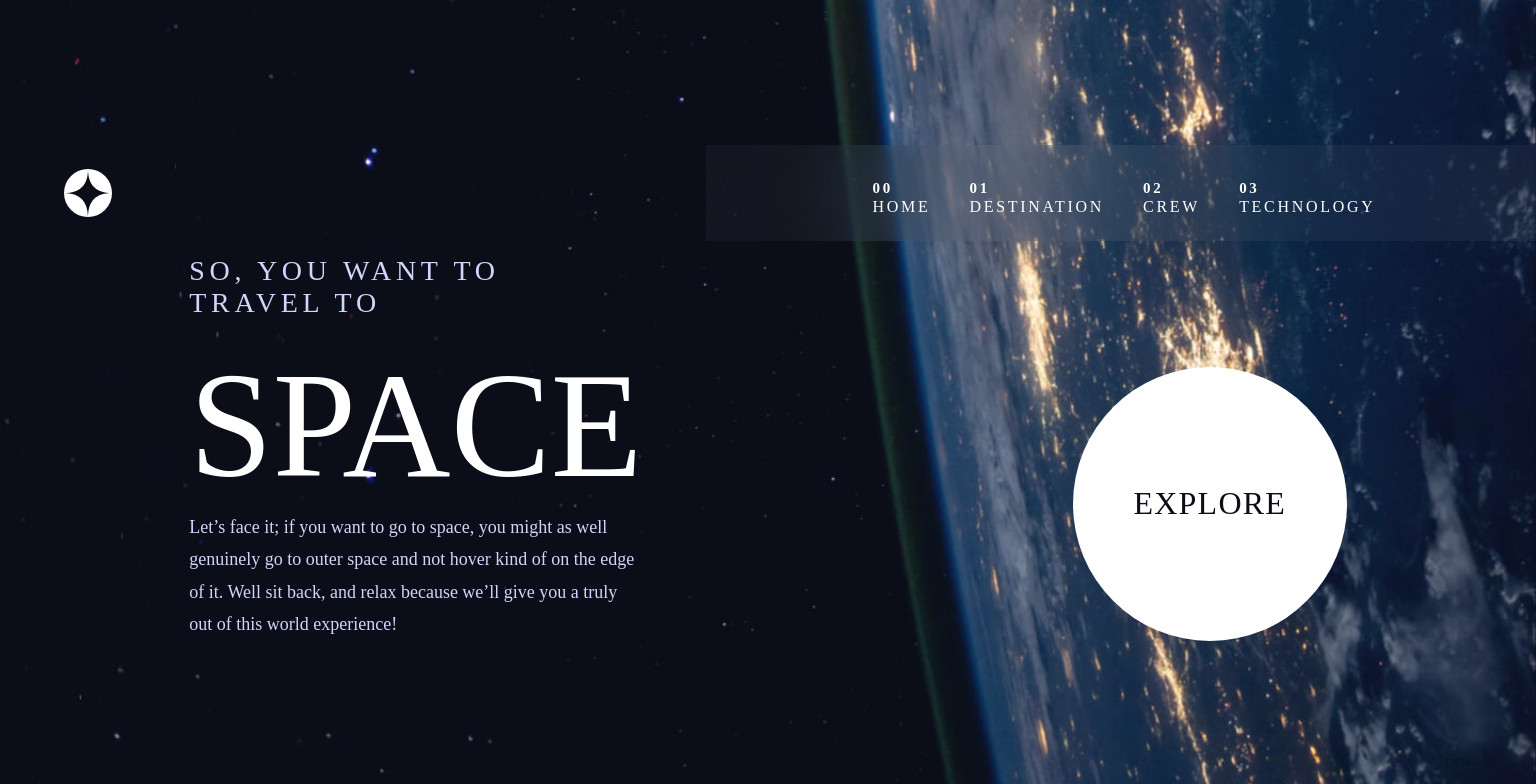
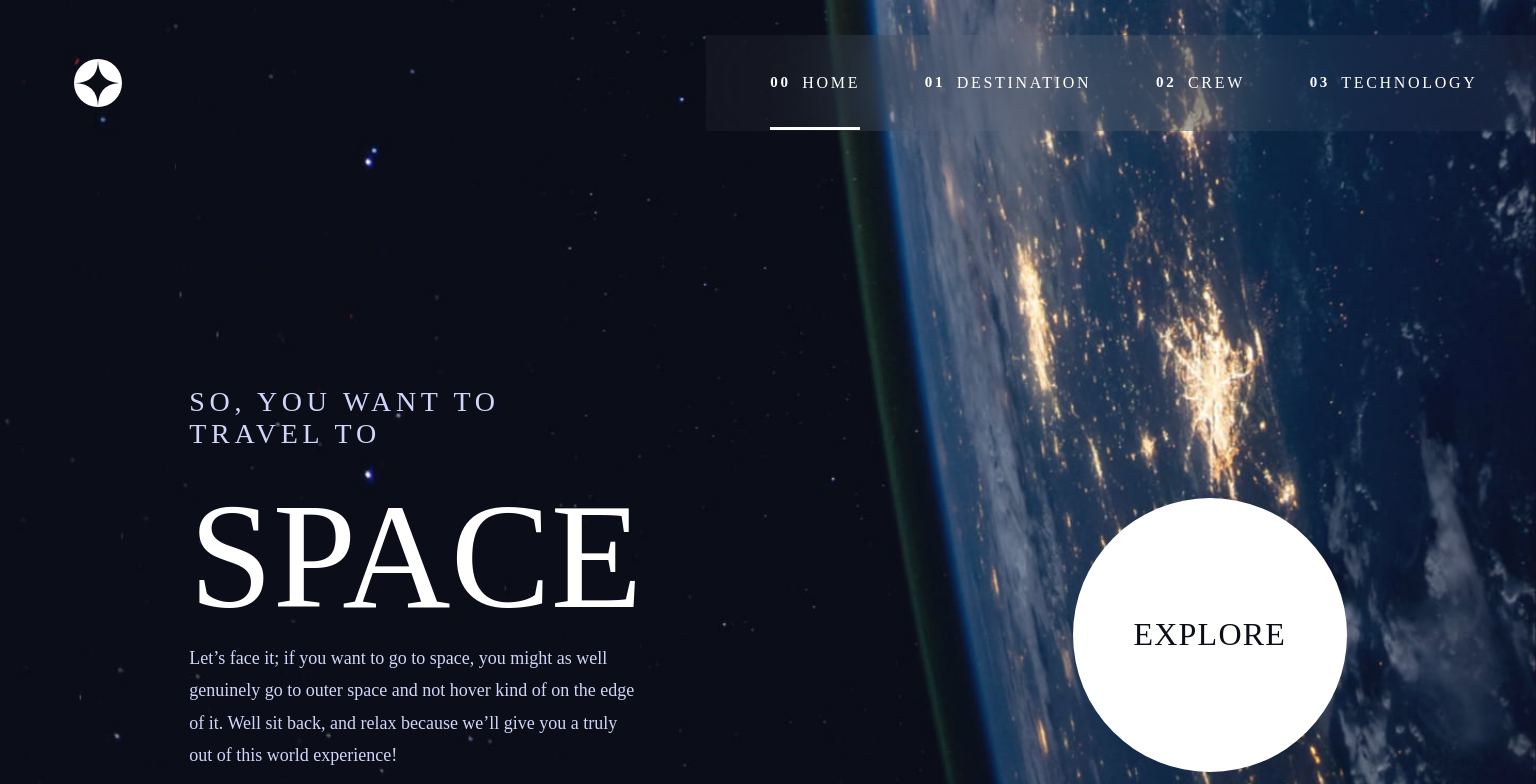
Before and after one commit to salvarez96/FEM-space-website, a React (Vite) app: page /home in a window 1536 px wide. Shown: the top 784 px of the page. Built offline with nearby package versions, Linux system fonts and the light colour scheme; a web font is replaced by a local one.

Commit message:
💫 Add links transitions
Add transitions for hover and selected links. Fix site responsiveness.

```diff
--- a/src/styles/header/header.module.scss
+++ b/src/styles/header/header.module.scss
@@ -1,3 +1,7 @@
+header {
+  min-height: 96px;
+}
+
 input[type='checkbox'] {
   display: none;
 }
@@ -68,6 +72,16 @@ input[type='checkbox']:checked {
   }
 }
 
+.navigation-item__hover, .navigation-item__active {
+  width: 100%;
+  height: 3px;
+  background-color: #8a8b90;
+  align-self: flex-end;
+  opacity: 0;
+  transform: scale(0);
+  transition: transform 0.2s ease-in, opacity 0.2s ease-in;
+}
+
 // tablet dimensions
 @media (min-width: 768px) {
   label[for='hamburger-menu-toggle'] {
@@ -81,12 +95,17 @@ input[type='checkbox']:checked {
   }
 
   .navigation-container {
-    transform: rotateY(0);
     min-height: calc(96rem / 16);
     min-width: 450px;
     padding-top: 18px;
+    justify-content: center;
+    flex-direction: row;
+    transform: rotateY(0);
 
-    & nav ul {
+    & nav {
+      width: 100%;
+
+      & ul {
         flex-direction: row;
         justify-content: space-around;
         margin-top: 18px;
@@ -100,36 +119,65 @@ input[type='checkbox']:checked {
     }
   }
 
+  a {
+    display: block;
+    padding-bottom: 40px;
+  }
+
+  .navigation-item__active {
+    opacity: 1;
+    transform: scale(1);
+    background-color: #fff;
+  }
+}
+
 // desktop dimensions
 @media (min-width: 1440px) {
   header {
+    display: flex;
     margin-top: 35px;
   }
 
-  .header-icons-container img {
+  .header-icons-container {
+    position: static;
     margin-left: 40px;
   }
 
   .navigation-container {
+    position: static;
     min-width: 830px;
+    padding-top: 0;
     align-items: center;
 
     & nav {
       min-width: 542px;
+
       & ul {
         font-size: 1rem;
+        margin-top: 38px;
 
         & .navigation-item-number {
           font-size: calc(15rem / 16);
-          display: block;
+          display: inline;
           margin-right: 0.3rem;
         }
 
         & li {
           display: flex;
           align-items: flex-end;
+          flex-direction: column;
         }
       }
     }
   }
+
+  a {
+    padding-bottom: 35px;
+
+    &:hover ~ .navigation-item__hover {
+      opacity: 1;
+      transform: scale(1);
+      transition: transform 0.2s ease-in, opacity 0.2s ease-in;
     }
+  }
+}
```
Lines whose indentation alone changed are shown as unchanged.
